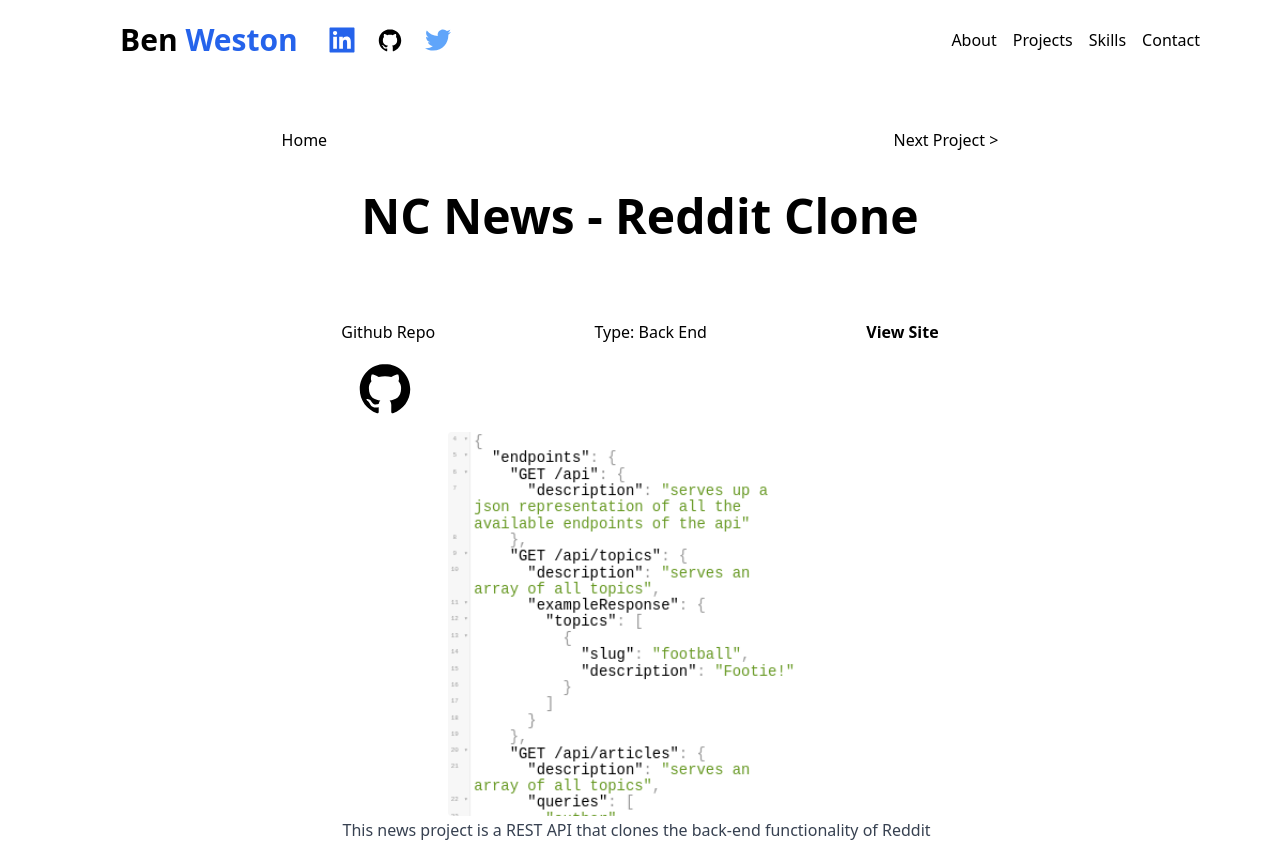
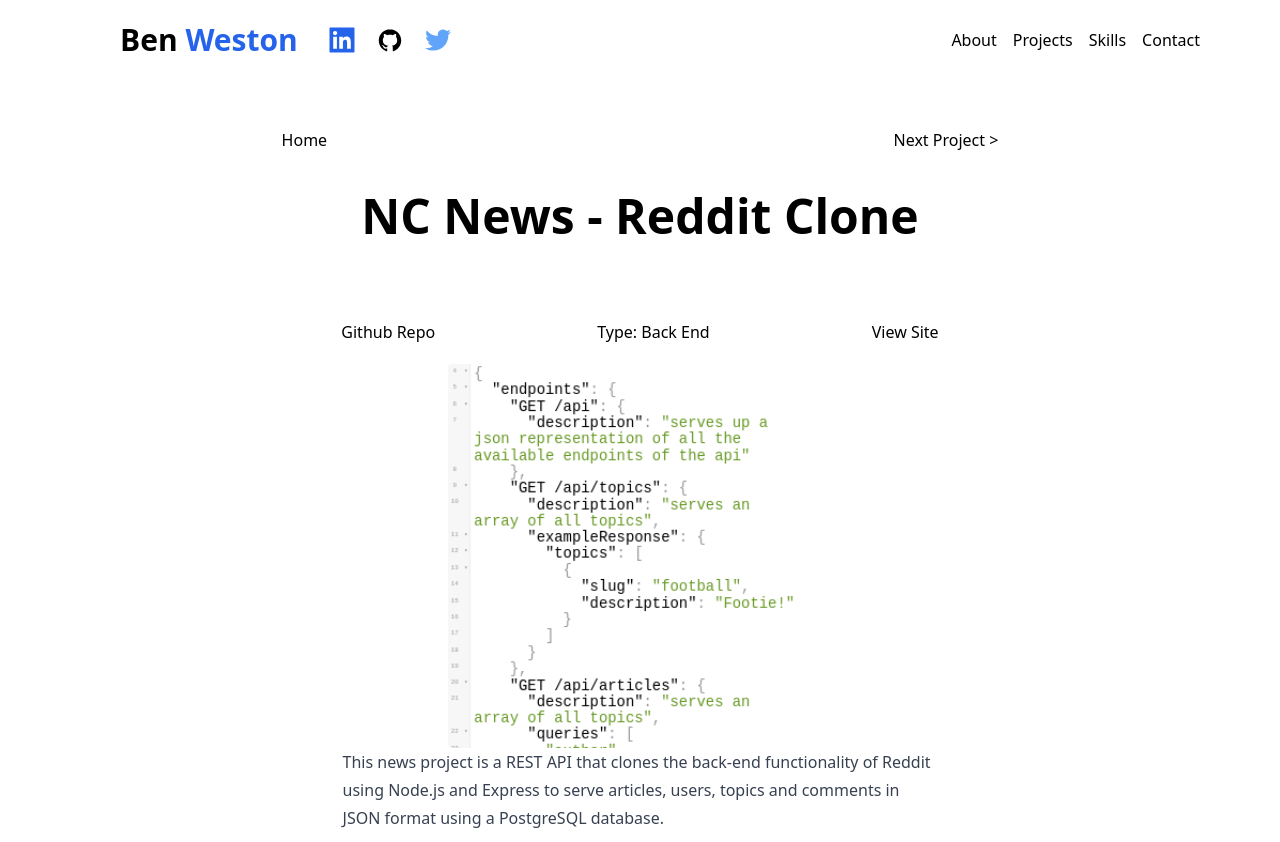
Before and after one commit to benwestondigital/next-portfolio, a Next.js app: page /projects/reddit-back in a window 1280 px wide. Shown: the top 842 px of the page. Built offline with nearby package versions, Linux system fonts and the light colour scheme.

Commit message:
remove github badge and edit hover for links

```diff
--- a/pages/projects/[slug].js
+++ b/pages/projects/[slug].js
@@ -4,7 +4,7 @@ import matter from 'gray-matter';
 import Image from 'next/image';
 import md from 'markdown-it';
 import { useRouter } from 'next/router';
-import { DiGithubBadge } from 'react-icons/di';
+
 
 export async function getStaticPaths() {
   const files = fs.readdirSync('projects');
@@ -66,10 +66,14 @@ const ProjectPage = ({ frontmatter, content, paths }) => {
           {frontmatter.title}
         </h1>
       </div>
-      <div className='flex justify-between w-2/3'>
-        <a href={frontmatter.github} target='_blank' rel='noreferrer'>
+      <div className='flex flex-col sm:flex-row items-center sm:items-start justify-between md:w-2/3 mb-5'>
+        <a
+          href={frontmatter.github}
+          target='_blank'
+          rel='noreferrer'
+          className='hover:font-semibold hover:text-blue-600'
+        >
           Github Repo
-          <DiGithubBadge className='w-20 h-20 m-1 p-1 text-black hover:text-gray-600' />
         </a>
         <h2>Type: {frontmatter.type}</h2>
         {frontmatter.livelink && (
@@ -77,20 +81,20 @@ const ProjectPage = ({ frontmatter, content, paths }) => {
             href={frontmatter.livelink}
             target='_blank'
             rel='noreferrer'
-            className='font-semibold hover:text-blue-600'
+            className='hover:font-semibold hover:text-blue-600'
           >
             View Site
           </a>
         )}
       </div>
-      <div className='h-96 w-96 relative'>
+      <div className='h-96 w-full md:w-96 relative'>
         <Image
           src={`/${frontmatter.image}`}
           alt={frontmatter.title}
           objectFit='cover'
           priority
           layout='fill'
-          className='p-2 rounded'
+          className='rounded'
           objectPosition='top'
         />
       </div>
```
